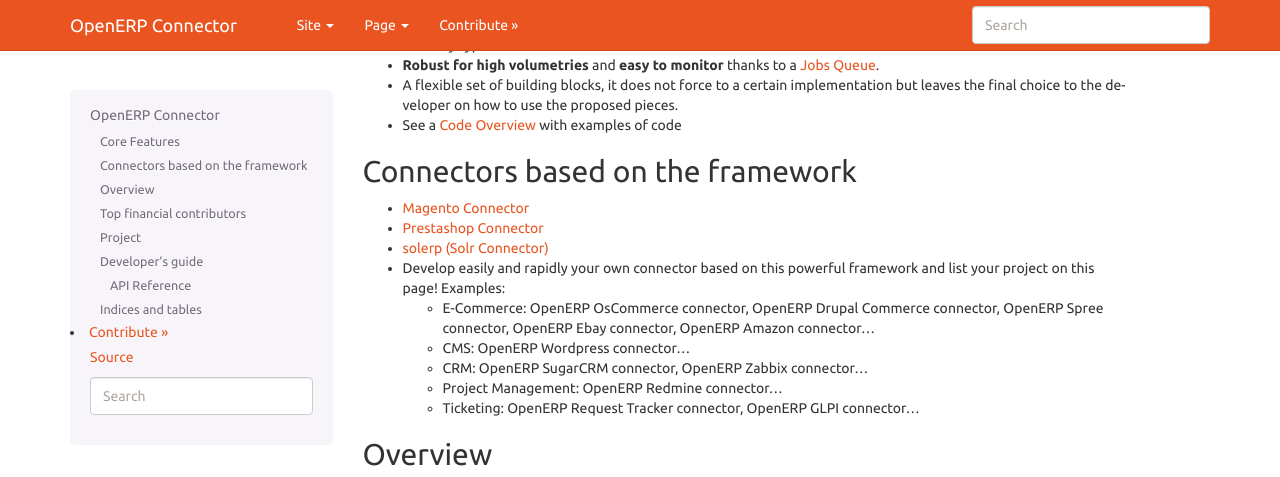
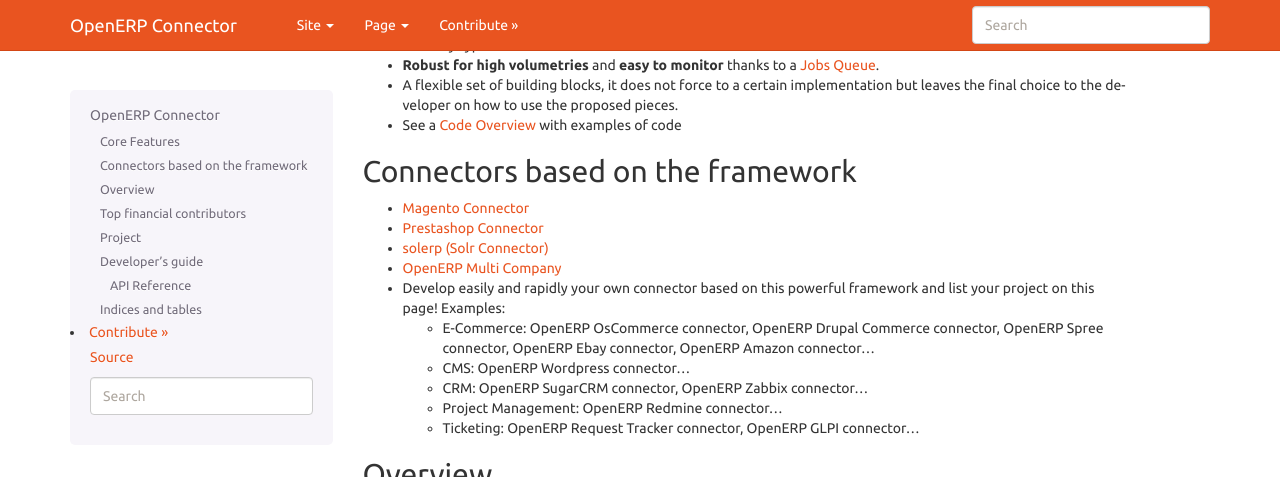
Before and after one commit to westlyou/connector-1, a Sphinx documentation site: the page built from doc/index.rst, in a window 1280 px wide and 900 px high, scrolled down 398 px, cut to the strip 0-477 px from the top of the window. Built offline with Sphinx 7.4.7, drawn with Linux system fonts in a browser that asks for light colours.

Commit message:
add a link in doc for OpenERP Multi Company

```diff
--- a/doc/index.rst
+++ b/doc/index.rst
@@ -50,6 +50,7 @@ Connectors based on the framework
 * `Magento Connector <http://www.openerp-magento-connector.com>`_
 * `Prestashop Connector <https://launchpad.net/prestashoperpconnect>`_
 * `solerp (Solr Connector) <https://github.com/akretion/solerp>`_
+* `OpenERP Multi Company <http://www.openerp.net.cn/new-intercompany-process-module/>`_
 * Develop easily and rapidly your own connector based on this powerful
   framework and list your project on this page! Examples:
 
```
